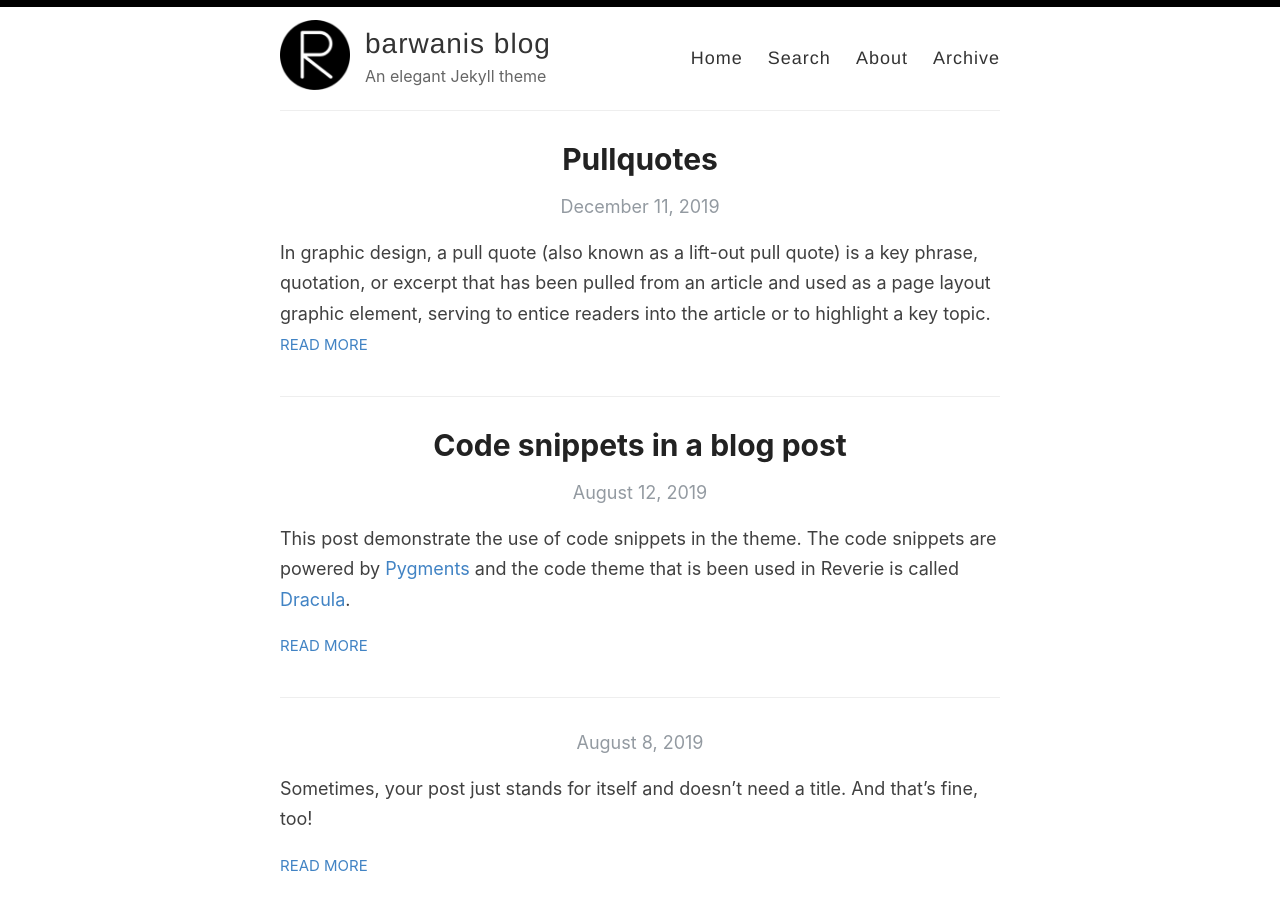
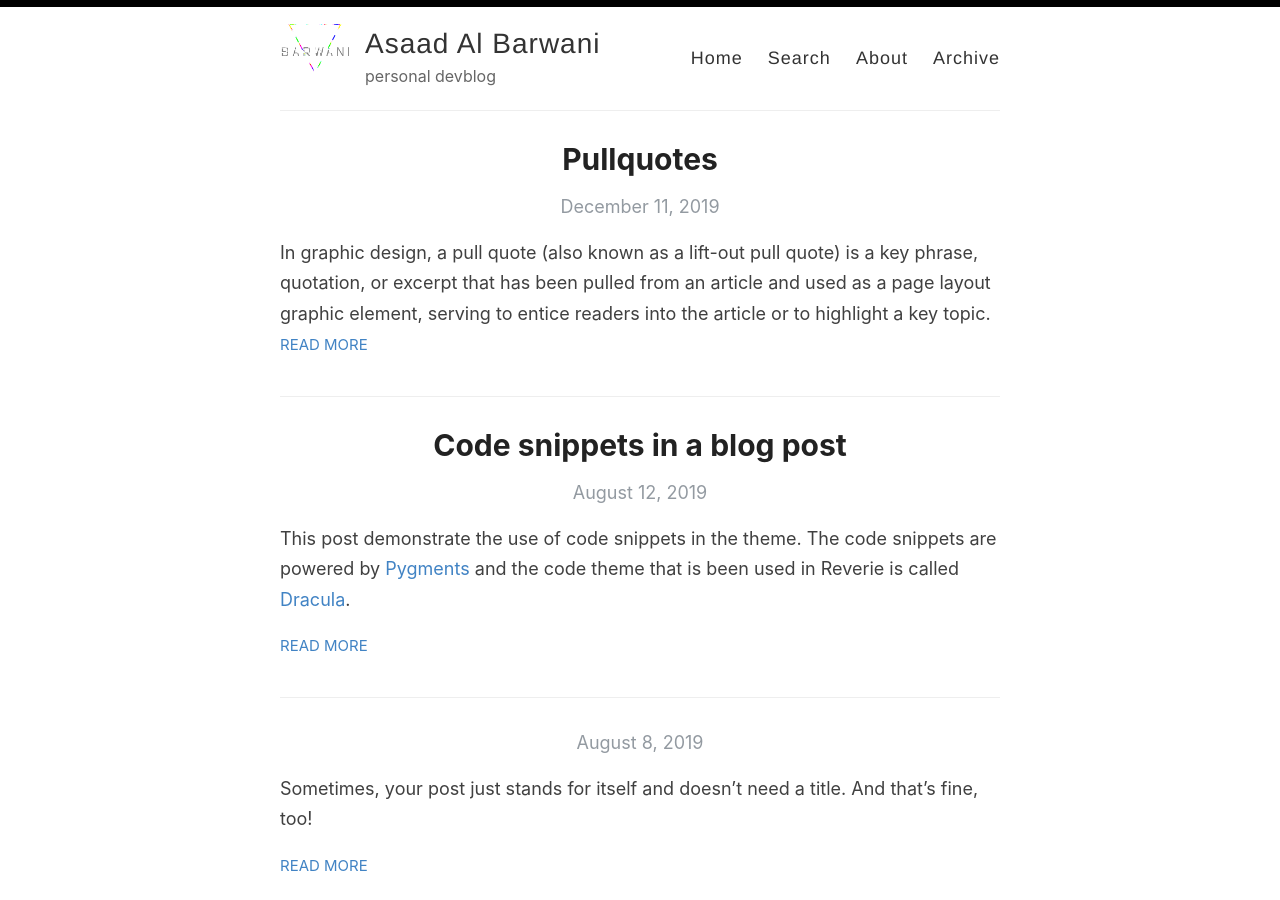
Before and after one commit to barrwani/blog, a Jekyll site: the page built from index.html, in a window 1280 px wide and 900 px high. Built offline with Jekyll 4.4.1, drawn with Linux system fonts in a browser that asks for light colours; the list of posts is cut into pages by our own code.

Commit message:
Update _config.yml

```diff
--- a/_config.yml
+++ b/_config.yml
@@ -3,16 +3,16 @@
 #
 
 # Name of your site (displayed in the header)
-name: barwanis blog
+name: Asaad Al Barwani
 
 # Name of the author
-author: Amit Merchant
+author: Asaad Al Barwani
 
 # Short bio or description (displayed in the header)
-description: An elegant Jekyll theme
+description: personal devblog
 
 # URL of your avatar or profile pic (you could use your GitHub profile pic)
-avatar: /images/reverie.png
+avatar: /images/bwicon.png
 
 #
 # Flags below are optional
```
